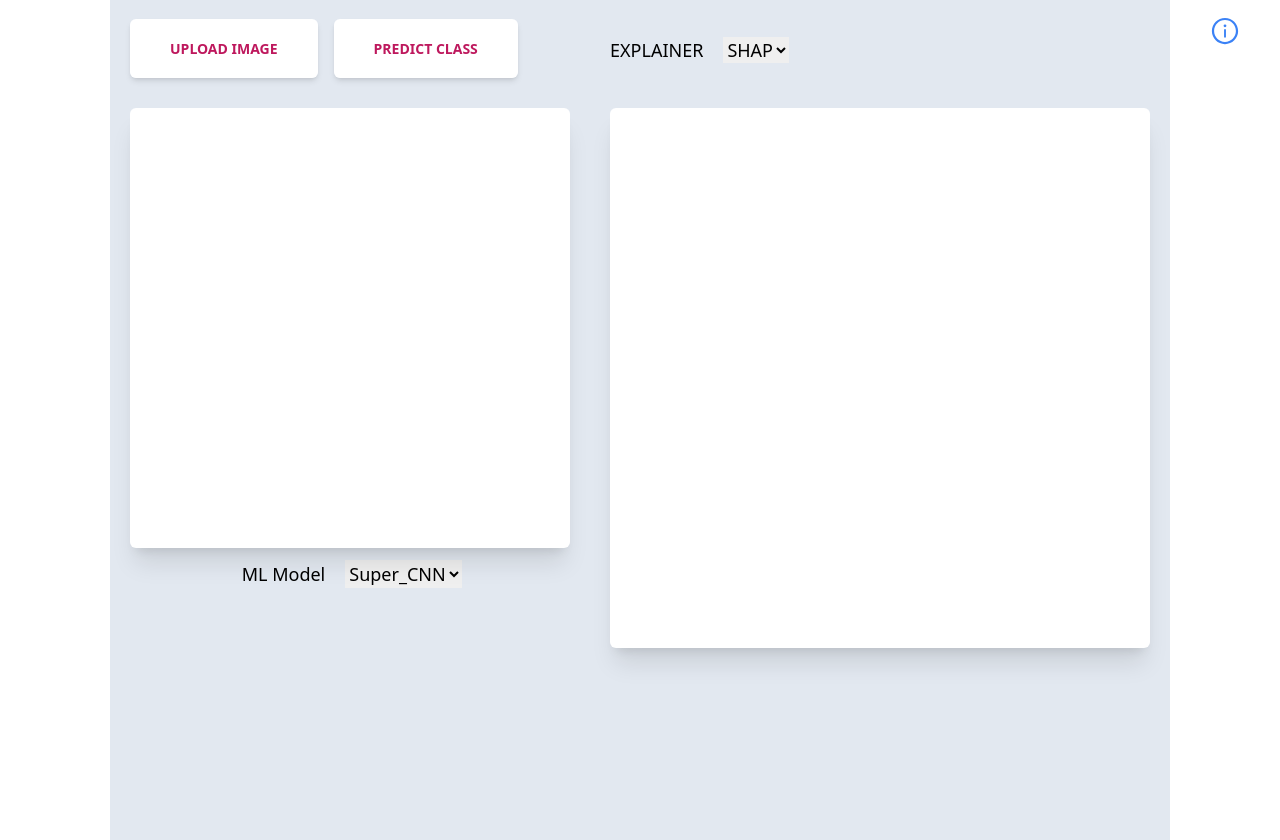
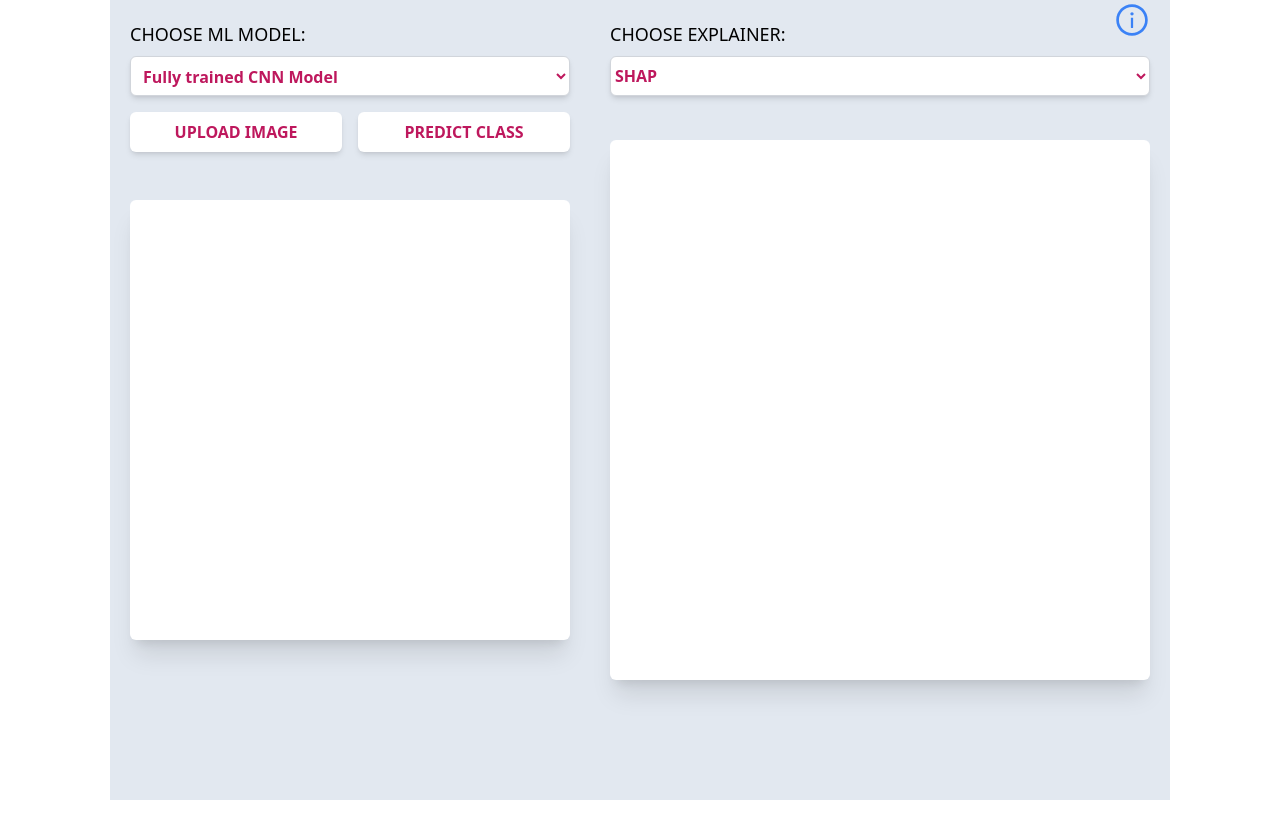
Before and after one commit to Error-404-UCD/eXAI, a React (Create React App) app in the folder Frontend/: page / in a window 1280 px wide. Both pictures are taken after a click on the button "Get Started". After the commit the page ends 800 px from the top, so only its background shows below. Built offline with nearby package versions, Linux system fonts and the light colour scheme.

Commit message:
Layout changes updated

```diff
--- a/Frontend/src/components/LeftHalf.js
+++ b/Frontend/src/components/LeftHalf.js
@@ -27,10 +27,24 @@ const LeftHalf = ({ fetchData }) => {
     };
 
     return (
-      <div className="bottom-half py-5 px-5 bg-slate-200">
-        <div className="flex flex-col items-center h-screen">
-          <div className="flex flex-none justify-start w-full py-4">
-            <div className="upload-section mr-4">
+      <div className="bottom-half py-5 px-5 bg-slate-200 h-full min-h-screen overflow-hidden" style={{height: '820px'}}>
+        <div className="flex flex-col items-center h-full">
+          <div className="w-full mb-4">
+            <label htmlFor="model-select" className="block text-lg mb-2">CHOOSE ML MODEL:</label>
+            <select
+              id="model-select"
+              defaultValue={"M1"}
+              onChange={handleModelChange}
+              className="rounded-md text-sm font-semibold bg-white text-pink-700 shadow-md border border-gray-300 focus:ring focus:ring-pink-200 focus:border-pink-500 w-full"
+              style={{ height: '40px', fontSize: '16px', padding: '8px' }}
+            >
+              <option value="M1">Fully trained CNN Model</option>
+              <option value="M2">Half trained CNN Model</option>
+            </select>
+          </div>
+
+          <div className="flex w-full mb-4 space-x-4">
+            <div className="flex-1">
               <input
                 type="file"
                 accept="image/*"
@@ -40,13 +54,13 @@ const LeftHalf = ({ fetchData }) => {
               />
               <label
                 htmlFor="file-upload"
-                className="py-5 px-10 rounded-md text-sm font-semibold bg-white text-pink-700 hover:bg-pink-100 cursor-pointer shadow-md"
+                className="flex items-center justify-center py-2 px-4 rounded-md text-sm font-semibold bg-white text-pink-700 hover:bg-pink-100 cursor-pointer shadow-md w-full text-center"
+                style={{ height: '40px', fontSize: '16px' }}
               >
                 UPLOAD IMAGE
               </label>
             </div>
-
-            <div className="predict-section">
+            <div className="flex-1">
               <input
                 type="button"
                 accept="image/*"
@@ -56,7 +70,8 @@ const LeftHalf = ({ fetchData }) => {
               />
               <label
                 htmlFor="predict-class"
-                className="py-5 px-10 rounded-md text-sm font-semibold bg-white text-pink-700 hover:bg-pink-100 cursor-pointer shadow-md"
+                className="flex items-center justify-center py-2 px-4 rounded-md text-sm font-semibold bg-white text-pink-700 hover:bg-pink-100 cursor-pointer shadow-md w-full text-center"
+                style={{ height: '40px', fontSize: '16px' }}
               >
                 PREDICT CLASS
               </label>
@@ -73,25 +88,6 @@ const LeftHalf = ({ fetchData }) => {
               onExport={(url) => setImageFile(url)}
             />
           </div>
-
-          {/* <div className="flex flex-row mr-4 text-lg py-5">
-                    <div className="px-5">DATASET</div>
-                    <select
-                        // onChange={console.log("Dataset changed")}
-                        defaultValue={"MNIST"}
-                    >
-                        <option value="MNIST">MNIST</option>
-                        <option value="Astro">Astronomy</option>
-                        <option value="BM">Bone Marrow</option>
-                    </select>
-                </div> */}
-          <div className="flex flex-row mr-4 text-lg py-3">
-            <div className="px-5">ML Model</div>
-            <select defaultValue={"M1"} onChange={handleModelChange}>
-              <option value="M1">Super_CNN</option>
-              <option value="M2">Tiny_CNN</option>
-            </select>
-          </div>
         </div>
       </div>
     );
--- a/Frontend/src/components/Main.js
+++ b/Frontend/src/components/Main.js
@@ -7,6 +7,7 @@ import RightHalf from './RightHalf';
 const Main = () => {
     const [data, setData] = useState(null);
     const [imgUrl, setImgUrl] = useState(null);
+    const [isFetching, setIsFetching] = useState(false);
     const uploadLink = "http://127.0.0.1:5000/limeshapexplain/gradient=False&&background=100&&mlModel=";
 
     let busy = false;
@@ -22,6 +23,7 @@ const Main = () => {
 
         if (!busy) {
             busy = true;
+            setIsFetching(true);
             axios
               .post(routeLink, formData, {
                 headers: {
@@ -35,17 +37,19 @@ const Main = () => {
               .catch((error) => {
                 console.log(error);
               })
-              .finally(() => { busy = false; })
+              .finally(() => {
+                busy = false;
+                setIsFetching(false);
+              });
         } else {
             console.log("Wait! I am busy ;)")
         }
-
     };
 
     return (
-        <div className="flex flex-row justify-center">
+        <div className="flex flex-row justify-center h-screen overflow-auto">
             <LeftHalf fetchData={fetchData} />
-            <RightHalf imageUrl={imgUrl} data={data} />
+            <RightHalf imageUrl={imgUrl} data={data} isFetching={isFetching} />
         </div>
     );
 };
--- a/Frontend/src/components/RightHalf.js
+++ b/Frontend/src/components/RightHalf.js
@@ -1,3 +1,110 @@
+// import React, { useEffect, useState } from "react";
+// import Canvas from "./Canvas.js";
+// import LimeExplainer from "./LimeExplainer.js";
+// import ShapExplainer from "./ShapExplainer.js";
+// import { AiOutlineInfoCircle } from "react-icons/ai"; // Import the icon
+// import Modal from "./Modal"; // Import the modal component
+
+// const RightHalf = ({ imageUrl, data }) => {
+//   const [explainer, setExplainer] = useState("SHAP");
+//   const [isModalOpen, setIsModalOpen] = useState(false); // State to control modal visibility
+
+//   const setExplanation = (event) => {
+//     setExplainer(event.target.value);
+//   };
+
+//   if (data != null) {
+//     console.log(data);
+//   }
+
+//   return (
+//     <div className="bottom-half py-5 px-5 bg-slate-200 h-full min-h-screen overflow-hidden" style={{height: '820px'}}>
+//       {/* Show canvas and options */}
+//       <div className="flex flex-col items-center h-screen">
+//         <div className="flex flex-none justify-start w-full items-center mb-4">
+//           <div className="w-full relative">
+//             <label htmlFor="explanation-select" className="block text-lg mb-2">
+//               CHOOSE EXPLAINER:
+//             </label>
+//             <select
+//               id="explanation-select"
+//               defaultValue="SHAP"
+//               onChange={setExplanation}
+//               className="rounded-md text-sm font-semibold bg-white text-pink-700 shadow-md border border-gray-300 focus:ring focus:ring-pink-200 focus:border-pink-500 w-full"
+//               style={{ height: "40px", fontSize: "16px" }}
+//             >
+//               <option value="LIME">LIME</option>
+//               <option value="SHAP">SHAP</option>
+//             </select>
+//             <AiOutlineInfoCircle
+//               onClick={() => setIsModalOpen(true)}
+//               className="absolute top-0 right-0 transform -translate-y-1/2 text-4xl cursor-pointer text-blue-500 hover:text-blue-700"
+//             />
+//           </div>
+//         </div>
+
+//         {data ? (
+//           <div className="relative w-full">
+//             <div
+//               className="py-2 px-4 rounded-md text-sm font-semibold bg-white text-pink-700 hover:bg-pink-100 cursor-pointer shadow-md w-full text-center"
+//               style={{ height: "40px", fontSize: "16px" }}
+//             >
+//               PREDICTION: {data.data.prediction}
+//             </div>
+//           </div>
+//         ) : null}
+
+//         <div className="flex mt-7 shadow-xl rounded-md px-5 py-5 bg-white w-full">
+//           {data ? (
+//             explainer === "LIME" ? (
+//               <LimeExplainer
+//                 className="flex"
+//                 imageUrl={imageUrl}
+//                 maskData={data.data.limearray.mask}
+//                 containerSize={500}
+//               />
+//             ) : explainer === "SHAP" ? (
+//               <ShapExplainer
+//                 imageUrl={imageUrl}
+//                 shapValues={data.data.shaparray[0]}
+//                 containerSize={500}
+//                 classNames={data.data.classes}
+//               />
+//             ) : (
+//               <Canvas
+//                 width={500}
+//                 height={500}
+//                 imgWidth={140}
+//                 imgHeight={140}
+//                 posX={0}
+//                 posY={0}
+//                 count={1}
+//                 alpha={100}
+//                 // heatData={data}
+//               />
+//             )
+//           ) : (
+//             <Canvas
+//               width={500}
+//               height={500}
+//               imgWidth={140}
+//               imgHeight={140}
+//               posX={0}
+//               posY={0}
+//               count={1}
+//               alpha={100}
+//               // heatData={data}
+//             />
+//           )}
+//         </div>
+//       </div>
+//       <Modal isOpen={isModalOpen} onClose={() => setIsModalOpen(false)} />
+//     </div>
+//   );
+// };
+
+// export default RightHalf;
+
 import React, { useEffect, useState } from "react";
 import Canvas from "./Canvas.js";
 import LimeExplainer from "./LimeExplainer.js";
@@ -5,14 +112,12 @@ import ShapExplainer from "./ShapExplainer.js";
 import { AiOutlineInfoCircle } from "react-icons/ai"; // Import the icon
 import Modal from "./Modal"; // Import the modal component
 
-const RightHalf = ({imageUrl, data}) => {
+const RightHalf = ({ imageUrl, data, isFetching }) => {
   const [explainer, setExplainer] = useState("SHAP");
   const [isModalOpen, setIsModalOpen] = useState(false); // State to control modal visibility
 
   const setExplanation = (event) => {
     setExplainer(event.target.value);
-    // console.log(explainer);
-    //   setPrediction("Error404"); // Placeholder for actual prediction logic
   };
 
   if (data != null) {
@@ -20,36 +125,52 @@ const RightHalf = ({imageUrl, data}) => {
   }
 
   return (
-    <div className="bottom-half py-5 px-5 bg-slate-200">
+    <div className="bottom-half py-5 px-5 bg-slate-200 h-full min-h-screen overflow-hidden" style={{ height: '820px' }}>
       {/* Show canvas and options */}
       <div className="flex flex-col items-center h-screen">
-        <div className="flex flex-none justify-start w-full">
-          <div className="flex flex-row mr-4 text-lg">
-            <div className="py-4">EXPLAINER</div>
-            <div className="px-5 py-4">
-              <select defaultValue="SHAP" onChange={setExplanation}>
-                <option value="LIME">LIME</option>
-                <option value="SHAP">SHAP</option>
-              </select>
-            </div>
-            {data ? (
-              <div className="px-10  py-4 rounded-md text-lg font-bold bg-blue-400 text-white shadow-md">
-                <label>PREDICTION: {data.data.prediction}</label>
-              </div>
-            ) : null}
+        <div className="flex flex-none justify-start w-full items-center mb-4">
+          <div className="w-full relative">
+            <label htmlFor="explanation-select" className="block text-lg mb-2">
+              CHOOSE EXPLAINER:
+            </label>
+            <select
+              id="explanation-select"
+              defaultValue="SHAP"
+              onChange={setExplanation}
+              className="rounded-md text-sm font-semibold bg-white text-pink-700 shadow-md border border-gray-300 focus:ring focus:ring-pink-200 focus:border-pink-500 w-full"
+              style={{ height: "40px", fontSize: "16px" }}
+            >
+              <option value="LIME">LIME</option>
+              <option value="SHAP">SHAP</option>
+            </select>
+            <AiOutlineInfoCircle
+              onClick={() => setIsModalOpen(true)}
+              className="absolute top-0 right-0 transform -translate-y-1/2 text-4xl cursor-pointer text-blue-500 hover:text-blue-700"
+            />
           </div>
         </div>
 
-        <div className="flex mt-7 shadow-xl rounded-md px-5 py-5 bg-white">
+        {data ? (
+          <div className="relative w-full">
+            <div
+              className="py-2 px-4 rounded-md text-sm font-semibold bg-white text-pink-700 hover:bg-pink-100 cursor-pointer shadow-md w-full text-center"
+              style={{ height: "40px", fontSize: "16px" }}
+            >
+              PREDICTION: {data.data.prediction}
+            </div>
+          </div>
+        ) : null}
+
+        <div className="flex mt-7 shadow-xl rounded-md px-5 py-5 bg-white w-full">
           {data ? (
-            explainer == "LIME" ? (
+            explainer === "LIME" ? (
               <LimeExplainer
                 className="flex"
                 imageUrl={imageUrl}
                 maskData={data.data.limearray.mask}
                 containerSize={500}
               />
-            ) : explainer == "SHAP" ? (
+            ) : explainer === "SHAP" ? (
               <ShapExplainer
                 imageUrl={imageUrl}
                 shapValues={data.data.shaparray[0]}
@@ -82,17 +203,19 @@ const RightHalf = ({imageUrl, data}) => {
               // heatData={data}
             />
           )}
-
-          {/* {<HeatMap heatData={data} />} */}
         </div>
       </div>
-      <AiOutlineInfoCircle
-        onClick={() => setIsModalOpen(true)}
-        className="absolute top-4 right-10 text-3xl cursor-pointer text-blue-500 hover:text-blue-700"
-      />
+      {isFetching && (
+        <div className="fixed inset-0 bg-black bg-opacity-50 flex items-center justify-center z-50">
+          <div className="bg-white p-4 rounded-lg shadow-lg flex items-center">
+            <div className="loader mr-3 border-4 border-t-4 border-t-blue-500 border-gray-200 rounded-full w-8 h-8 animate-spin"></div>
+            <p>Fetching data, please wait...</p>
+          </div>
+        </div>
+      )}
       <Modal isOpen={isModalOpen} onClose={() => setIsModalOpen(false)} />
     </div>
   );
-}
+};
 
 export default RightHalf;
```
Also changed, not shown: Frontend/src/components/Canvas.js (+4 -3 lines).
